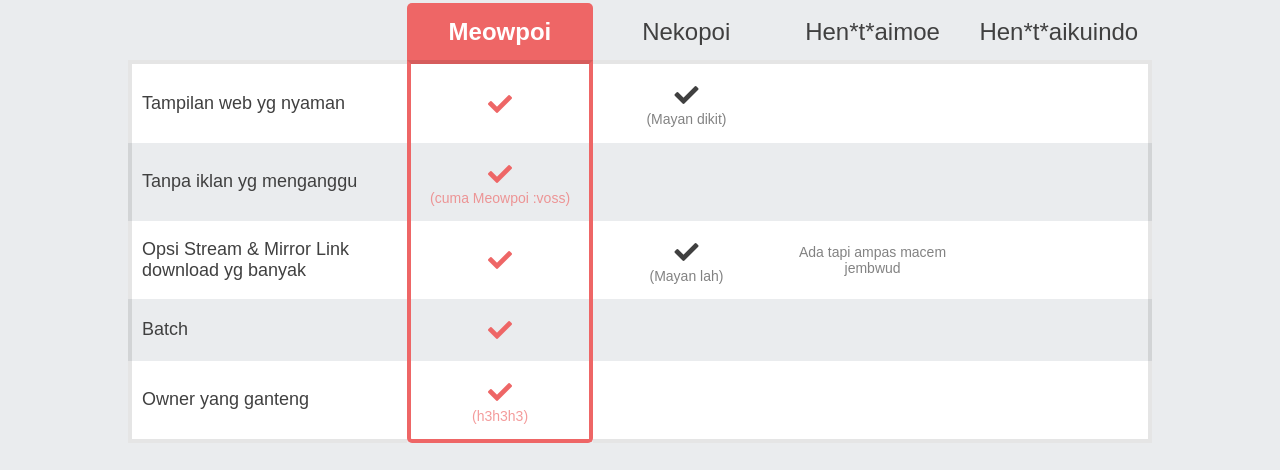
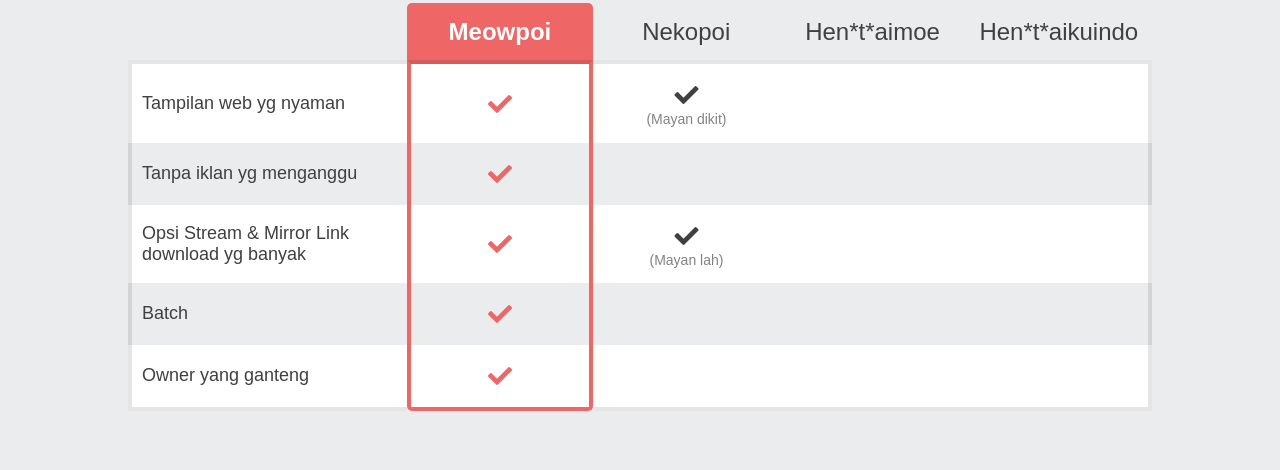
Before and after one commit to meowpoi/meowpoilandingpage, a website: page index.html in a window 1280 px wide. Shown: the part 2538-3008 px from the top of the page. Drawn offline with nearby package versions, Linux system fonts and the light colour scheme; a web font is replaced by a local one.

Commit message:
k3k3kkttggt

```diff
--- a/index.html
+++ b/index.html
@@ -113,7 +113,7 @@
         <div i18n-group="she-is-beautiful" class="section">
             <div class="left">
                 <h2 i18n="large-text">Kamu tak akan menjumpai iklan nyembul nyembul ampas dan tak jelas disini.</h2>
-                <p i18n="sub-text">Bukan hanya kamu, kami juga sangat sangat <b>Benci</b> dengan iklan pop-up dan pop-under yang biasa kamu temui di web dewasa lain termasuk nekopoi</p><span i18n="small-text" class="small">(Yah, walaupun kedepannya kami juga akan memasang iklan banner untuk memenuhi kelangsungan hidup. Tapi tenang, tak akan menganggu kenyamanan kalian kok.)</span></div>
+                <p i18n="sub-text">Bukan hanya kamu, kami juga sangat sangat <b>Benci</b> dengan iklan pop-up dan pop-under yang biasa kamu temui di web dewasa lain termasuk nekopoi</p><span i18n="small-text" class="small">(Yah, walaupun kedepannya disini juga akan ada. Tapi tenang, tak akan menganggu kenyamanan kalian kok.)</span></div>
             <div class="right image">
                 <picture>
                     <source srcset="https://rawcdn.githack.com/meowpoi/meowpoilandingpage/fb4a4178a89649a1e8604515fe0bfb805681c1f3/src/assets/img/webp/satania_cute.webp" type="image/webp"><img src="https://rawcdn.githack.com/meowpoi/meowpoilandingpage/a774c00079789b84408368231da61559963c9886/src/assets/img/satania_cute.png" alt=""></picture>
@@ -154,7 +154,7 @@
                         </tr>
                         <tr i18n-group="hard-challenges">
                             <td i18n="category" class="category">Tanpa iklan yg menganggu</td>
-                            <td class="highlight"><i class="fas fa-check"></i> <span i18n="satania" class="small">(cuma Meowpoi :voss)</span></td>
+                            <td class="highlight"><i class="fas fa-check"></i></td>
                             <td></td>
                             <td></td>
                             <td></td>
@@ -163,7 +163,7 @@
                             <td i18n="category" class="category">Opsi Stream & Mirror Link download yg banyak</td>
                             <td class="highlight"><i class="fas fa-check"></i></td>
                             <td><i class="fas fa-check"></i> <span i18n="gabriel" class="small">(Mayan lah)</span></td>
-                            <td><span i18n="vignette" class="small">Ada tapi ampas macem jembwud</span></td>
+                            <td></td>
                             <td></td>
                         </tr>
                         <tr i18n-group="powerfull-allies">
@@ -175,7 +175,7 @@
                         </tr>
                         <tr i18n-group="tragic-backstory">
                             <td i18n="category" class="category">Owner yang ganteng</td>
-                            <td class="highlight"><i class="fas fa-check"></i> <span i18n="satania" class="small">(h3h3h3)</span></td>
+                            <td class="highlight"><i class="fas fa-check"></i> </td>
                             <td></td>
                             <td></td>
                             <td></td>
@@ -226,7 +226,7 @@
         <div i18n-group="end" class="main end">
             <div class="back-overlay"></div>
             <div class="title">
-                <h2 i18n="large-text">Tujuan Meowpoi membuat kalian masuk neraka, menyebarkan virus mandul, ejakulasi dini, kanker dan kematian keseluruh dunia wohahah</h2>
+                <h2 i18n="large-text">Tujuan kami membuat kalian masuk neraka, menyebarkan virus mandul, ejakulasi dini, kanker, kematian dan wabah lain keseluruh orang di dunia wohahah</h2>
                 <h5 i18n="sub-text">Mampus kalian anjing,</h5>
 <a href="https://kask.us/inDvn" target="_blank">Kenali Bahaya Besar Onani Bagi Kesehatan dan Cara Menghentikannya</a>
             </div>
@@ -235,22 +235,7 @@
         </div>
     </div>
     <script src="https://raw.githack.com/meowpoi/yeye/master/satania.js"></script>
-    <script>
-        (function(i, s, o, g, r, a, m) {
-            i['GoogleAnalyticsObject'] = r;
-            i[r] = i[r] || function() {
-                (i[r].q = i[r].q || []).push(arguments)
-            }, i[r].l = 1 * new Date();
-            a = s.createElement(o),
-                m = s.getElementsByTagName(o)[0];
-            a.async = 1;
-            a.src = g;
-            m.parentNode.insertBefore(a, m)
-        })(window, document, 'script', 'https://www.google-analytics.com/analytics.js', 'ga');
 
-        ga('create', 'UA-101177248-1', 'auto');
-        ga('send', 'pageview');
-    </script>
 </body>
 
 </html>
```
